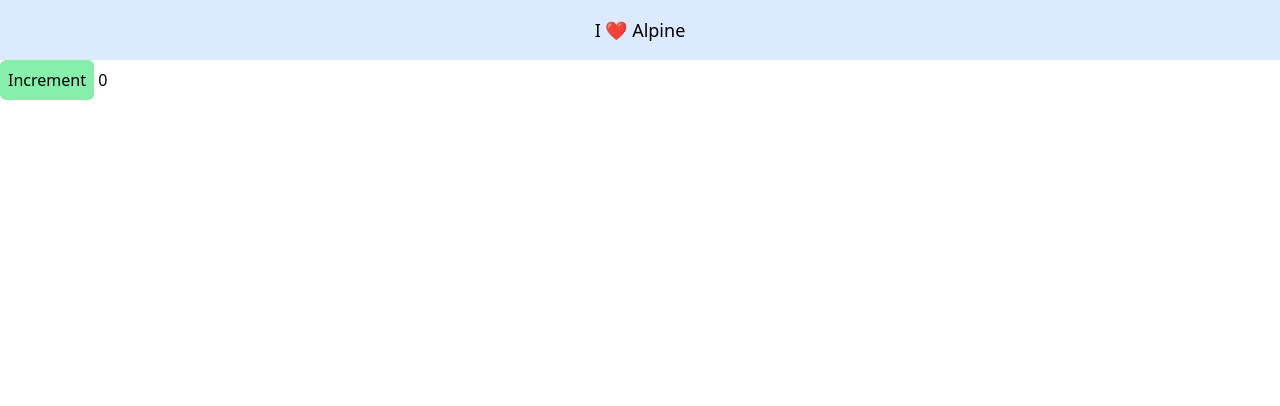
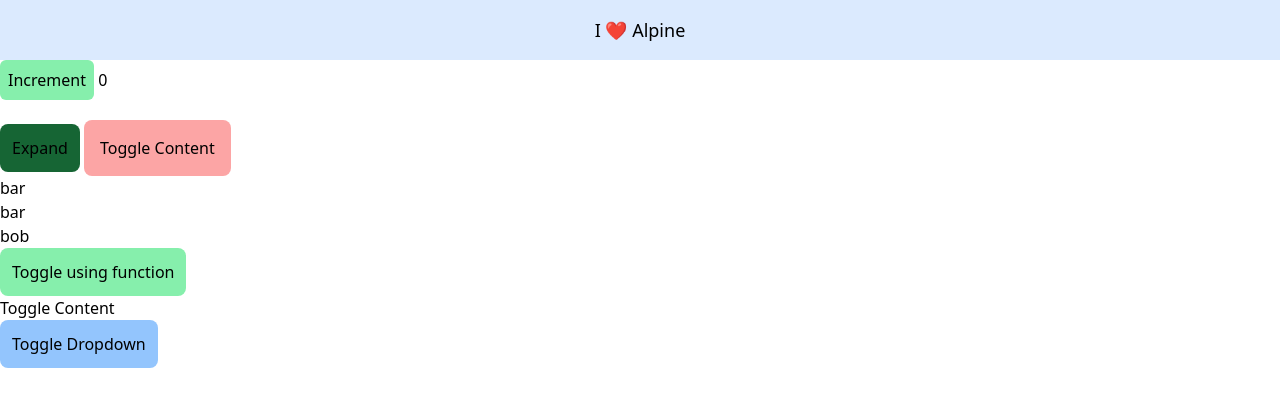
Before and after one commit to arafatjamil01/learning-alpinejs, a plain HTML site: page index.html in a window 1280 px wide. Drawn offline with nearby package versions, Linux system fonts and the light colour scheme.

Commit message:
Learned getter, external script, reusable components, x-bind attribute

```diff
--- a/index.html
+++ b/index.html
@@ -1,22 +1,103 @@
 <!DOCTYPE html>
 <html lang="en">
   <head>
-	<meta charset="UTF-8">
-	<meta name="viewport" content="width=device-width, initial-scale=1.0">
+    <meta charset="UTF-8" />
+    <meta name="viewport" content="width=device-width, initial-scale=1.0" />
     <title>Alpine JS tutorial</title>
 
     <script src="//unpkg.com/alpinejs" defer></script>
     <script src="https://cdn.tailwindcss.com"></script>
   </head>
   <body>
-	<h1 class="text-lg text-center p-4 bg-blue-100" x-data="{ message: 'I ❤️ Alpine' }" x-text="message"></h1>
+    <h1
+      class="text-lg text-center p-4 bg-blue-100"
+      x-data="{ message: 'I ❤️ Alpine' }"
+      x-text="message"
+    ></h1>
 
+    <!-- Scope  -->
     <div x-data="{ count: 0 }">
-		<button class="bg-green-300 p-2 rounded-md" x-on:click="count++">Increment</button>
+      <button class="bg-green-300 p-2 rounded-md" x-on:click="count++">
+        Increment
+      </button>
 
       <span x-text="count"></span>
     </div>
 
+    <!-- x-show -->
+    <div x-data="{open: false, khola: false}">
+      <button class="bg-green-800 p-3 rounded-lg" x-on:click="open = !open">
+        Expand
+      </button>
+      <div x-show="open">
+        Lorem ipsum dolor, sit amet consectetur adipisicing elit. Ipsam
+        obcaecati maiores error quibusdam blanditiis distinctio fuga in numquam
+        earum accusantium eveniet nam dolore culpa ducimus facilis eligendi, a
+        nostrum hic similique mollitia incidunt, dolor explicabo animi. Corporis
+        nemo aperiam est magnam ab unde porro sapiente maiores nam voluptatibus,
+        repellat dolorem.
+      </div>
 
+      <button @click="khola = ! khola" class="bg-red-300 rounded-lg p-4 mt-5">
+        Toggle Content
+      </button>
+
+      <div x-show="khola">Content...</div>
+    </div>
+
+    <!--X data date change -->
+    <div x-data="{ foo: 'bar' }">
+      <span x-text="foo"><!-- Will output: "bar" --></span>
+
+      <div x-data="{ bar: 'baz' }">
+        <span x-text="foo"><!-- Will output: "bar" --></span>
+
+        <div x-data="{ foo: 'bob' }">
+          <span x-text="foo"><!-- Will output: "bob" --></span>
+        </div>
+      </div>
+    </div>
+
+    <!-- Method -->
+    <div x-data="{ open: false, toggle() { this.open = ! this.open } }">
+      <button @click="toggle()" class="bg-green-300 p-3 rounded-lg">
+        Toggle using function
+      </button>
+      <span x-show="open">Lorem ipsum dolor sit amet.</span>
+    </div>
+
+    <!-- Getter -->
+    <div
+      x-data="{
+		open: false,
+		get isOpen() { return this.open },
+		toggle() { this.open = ! this.open },
+		}"
+    >
+      <button @click="toggle()">Toggle Content</button>
+
+      <div x-show="isOpen">Content...</div>
+    </div>
+
+    <!-- Dropdown -->
+    <div x-data="dropdown">
+      <button @click="toggle()" x-bind:class="open ? 'bg-red-300' : 'bg-blue-300'" class="bg-blue-300 p-3 rounded-lg">
+        Toggle Dropdown
+      </button>
+      <div x-show="open" x-transition> The toogle content </template>
+    </div>
+
+    <script>
+    -
+        document.addEventListener("alpine:init", () => {
+          Alpine.data("dropdown", () => ({
+            open: false,
+            toggle() {
+              this.open = !this.open;
+            },
+          }));
+        });
+
+    </script>
   </body>
 </html>
```
Lines whose indentation alone changed are shown as unchanged.
